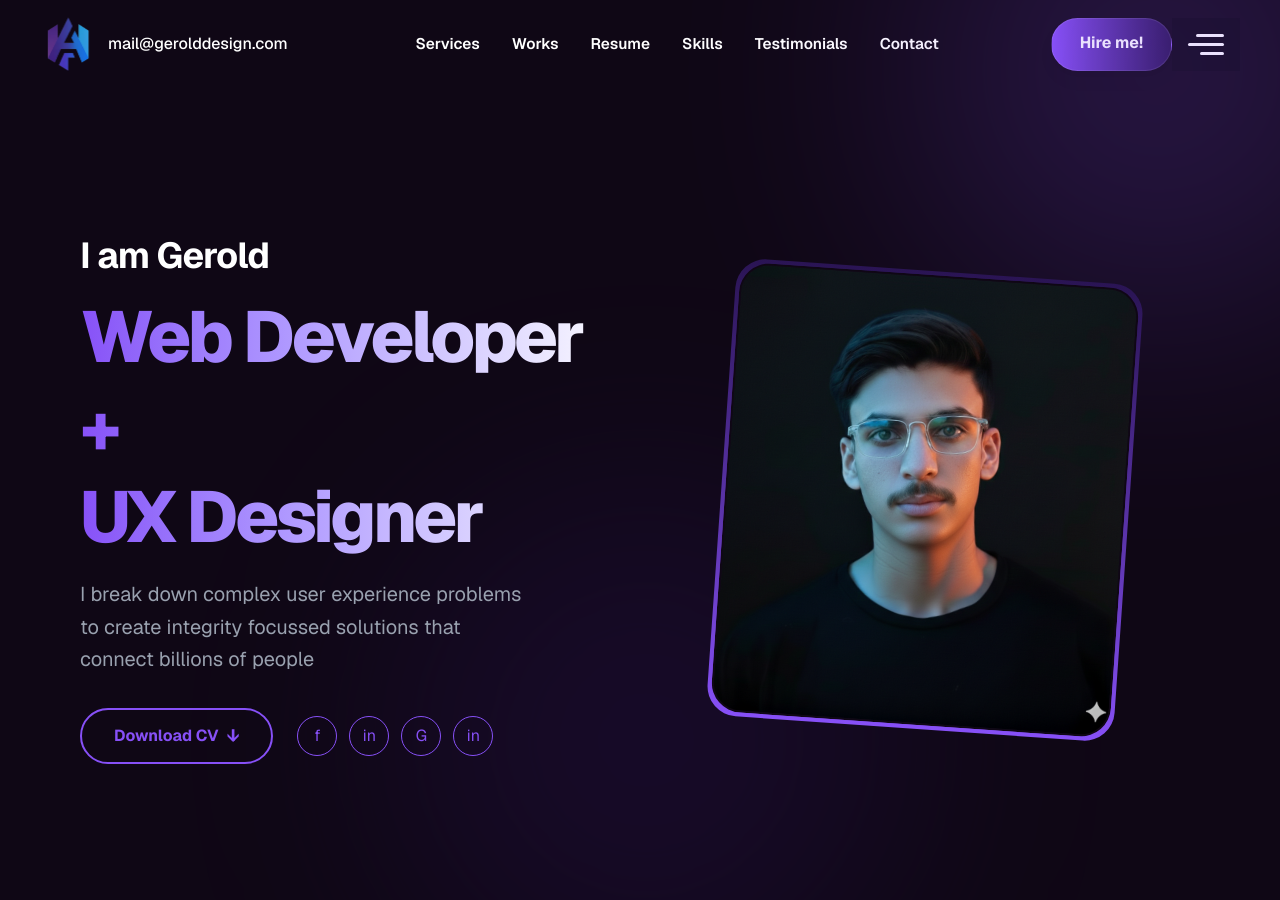
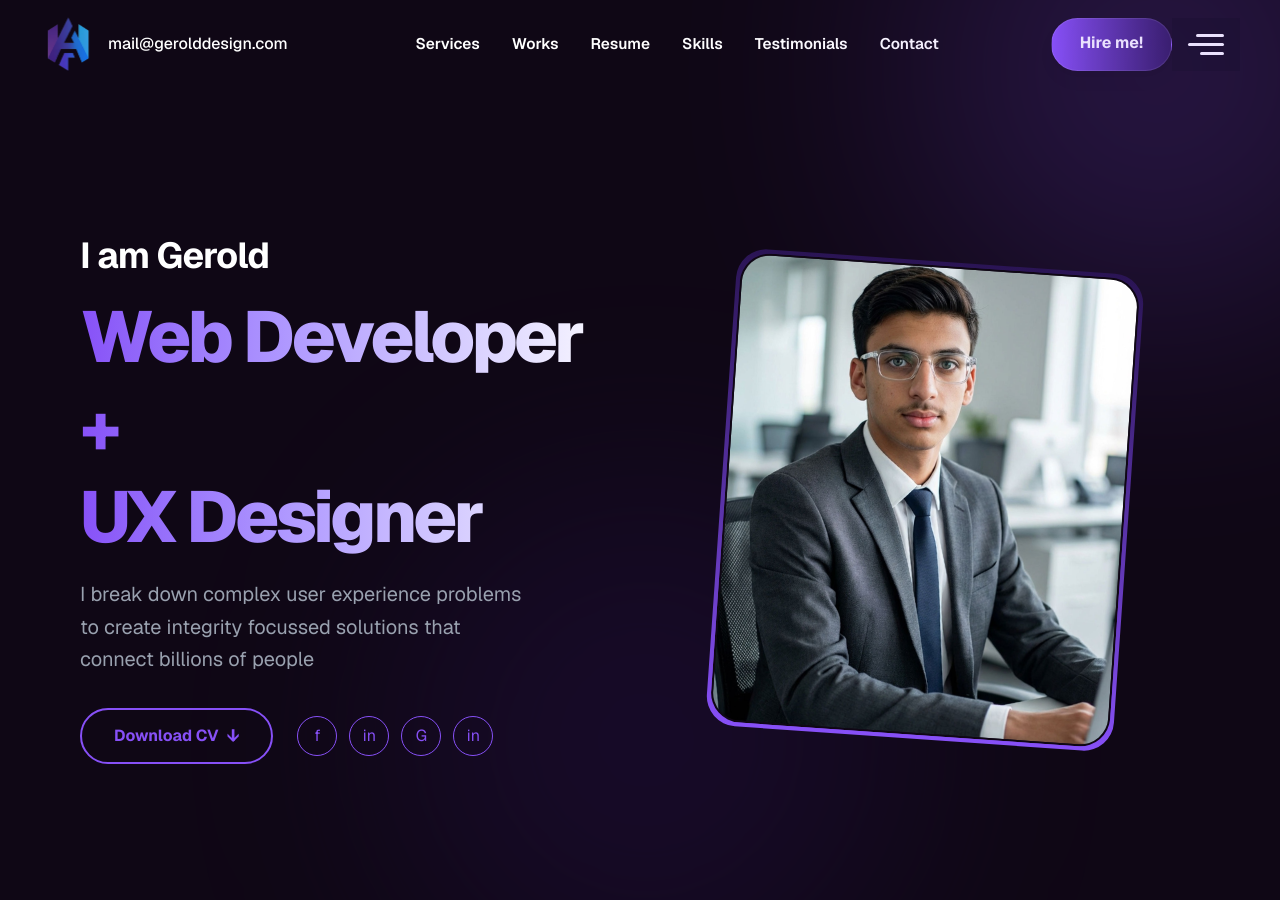
Before and after one commit to mrhassanali667/Porfolio, a Next.js app: page / in a window 1280 px wide. Built offline with nearby package versions, Linux system fonts and the light colour scheme.

Commit message:
update hero-section image

```diff
--- a/src/components/Hero.jsx
+++ b/src/components/Hero.jsx
@@ -1,5 +1,6 @@
 import React from 'react'
 import Picture from '../../public/images/picture.png';
+import HeroImage from '../../public/images/hassan.jpeg';
 import Image from 'next/image';
 
 const Hero = () => {
@@ -36,8 +37,8 @@ const Hero = () => {
         <div className="relative flex justify-center flex-1">
           <div className="relative group">
             <div className="absolute -inset-1 bg-gradient-to-b from-[#2a1454] to-[#8750f7] rounded-[30px] rotate-4 group-hover:rotate-0 transition-transform duration-500"></div>
-            <div className="relative max-h-[400px] max-w-[450px] lg:max-h-[450px] lg:max-w-[500px] bg-[#0f0715] rounded-[30px] overflow-hidden border-2 rotate-4 border-transparent w-[300px] h-[380px] md:w-[400px] md:h-[500px] group-hover:rotate-0 transition-transform duration-500">
-              <Image src={Picture} alt="Hero Image" layout="fill" objectFit="cover" />
+            <div className="relative max-h-[420px] max-w-[450px] lg:max-h-[470px] lg:max-w-[500px] bg-[#0f0715] rounded-[30px] overflow-hidden border-2 rotate-4 border-transparent w-[300px] h-[380px] md:w-[400px] md:h-[500px] group-hover:rotate-0 transition-transform duration-500">
+              <Image src={HeroImage} alt="Hero Image" layout="fill" objectFit="cover" />
             </div>
           </div>
         </div>
```
Also changed, not shown: public/images/hassan.jpeg (added).
